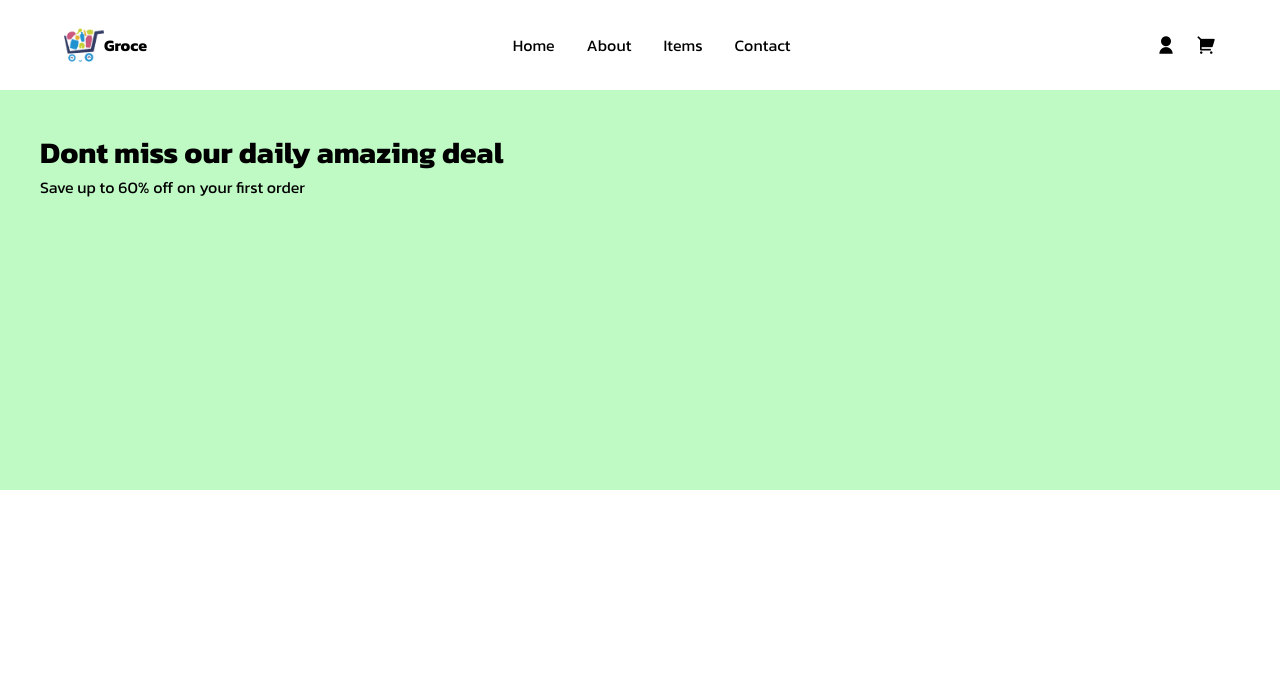
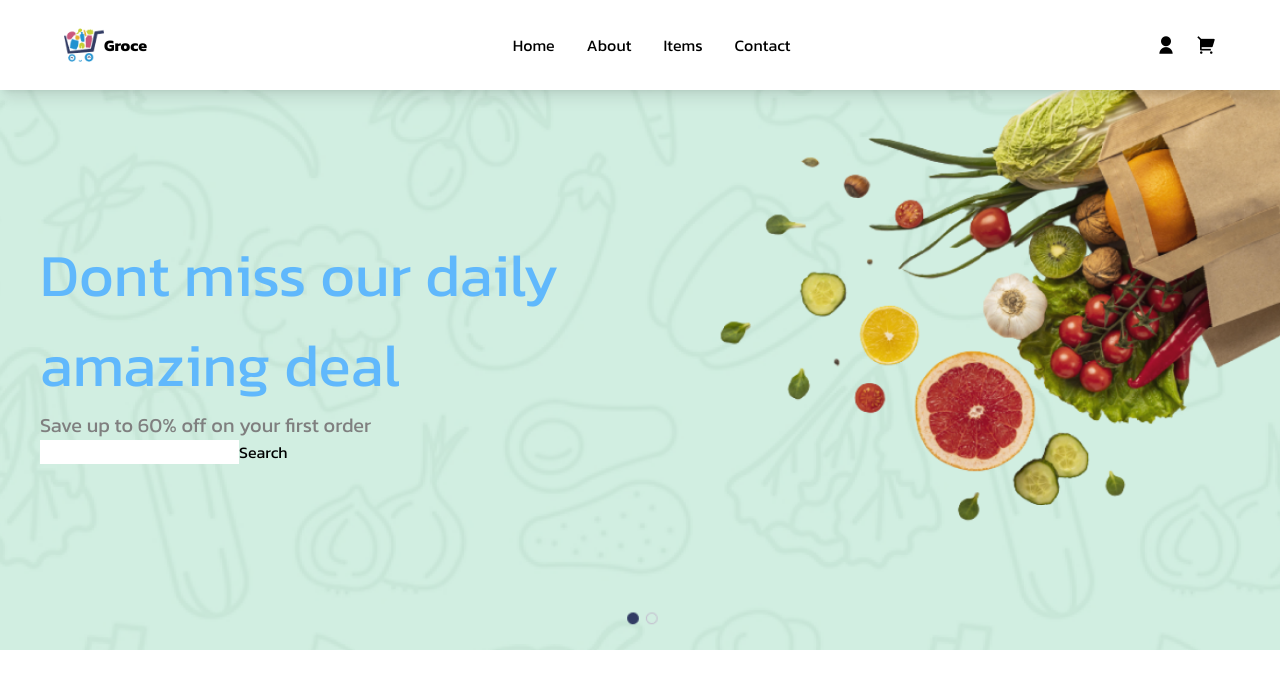
Before and after one commit to javidShabin/Fruit-grocery, a React (Vite) app: page / in a window 1280 px wide. Shown: the top 688 px of the page. Built offline with nearby package versions, Linux system fonts and the light colour scheme.

Commit message:
add hero images and contents in the component

```diff
--- a/src/components/Header.jsx
+++ b/src/components/Header.jsx
@@ -10,7 +10,7 @@ function Header() {
     }
   return (
     <>
-        <header className='flex justify-center items-center w-full h-[90px] shadow-lg'>
+        <header className='flex bg-white justify-center items-center w-full h-[90px] shadow-lg sticky top-0 left-0'>
             <div className="container w-[90%] flex justify-between items-center relative">
                 <div className="logo flex items-center">
                 <img src={logo} className='w-10'/>
--- a/src/components/Hero.jsx
+++ b/src/components/Hero.jsx
@@ -1,22 +1,30 @@
-import React from 'react';
-import { heroImg } from '../assets';
-// import { bg } from '../assets';
+import React from "react";
+import { heroImg } from "../assets";
+import { bg } from "../assets";
 
 export default function Hero() {
   return (
-    <div className="hero bg-[#bff9c4] w-full h-[50vh]">
-        <div className="container flex justify-between items-center overflow-hidden">
-            <div className="left ml-10 mt-10">
-                <h1 className='font-bold text-[30px]'>Dont miss our daily amazing deal</h1>
-                <p>Save up to 60% off on your first order</p>
-            </div>
-            <div className="right">
-                <img src={heroImg} className='hidden'/>
-            </div>
+    <div
+      className="hero bg-cover bg-center w-full h-[70vh]"
+      style={{ backgroundImage: `url(${bg})` }}
+    >
+      <div className="container flex justify-between items-center overflow-hidden">
+        <div className="left ml-10 mt-10">
+          <h1 className="text-[#60b8fc] text-[60px]">
+            Dont miss our daily <br /> amazing deal
+          </h1>
+          <p className="text-[#7f7f7f] text-[20px]">
+            Save up to 60% off on your first order
+          </p>
+          <div>
+            <input type="text" />
+            <button>Search</button>
+          </div>
         </div>
+        <div className="right">
+          <img src={heroImg} className="w-[37rem]" />
+        </div>
+      </div>
     </div>
   );
 }
-
-// className="container bg-cover bg-center h-screen w-full"
-// style={{ backgroundImage: `url(${bg})` }}
```
